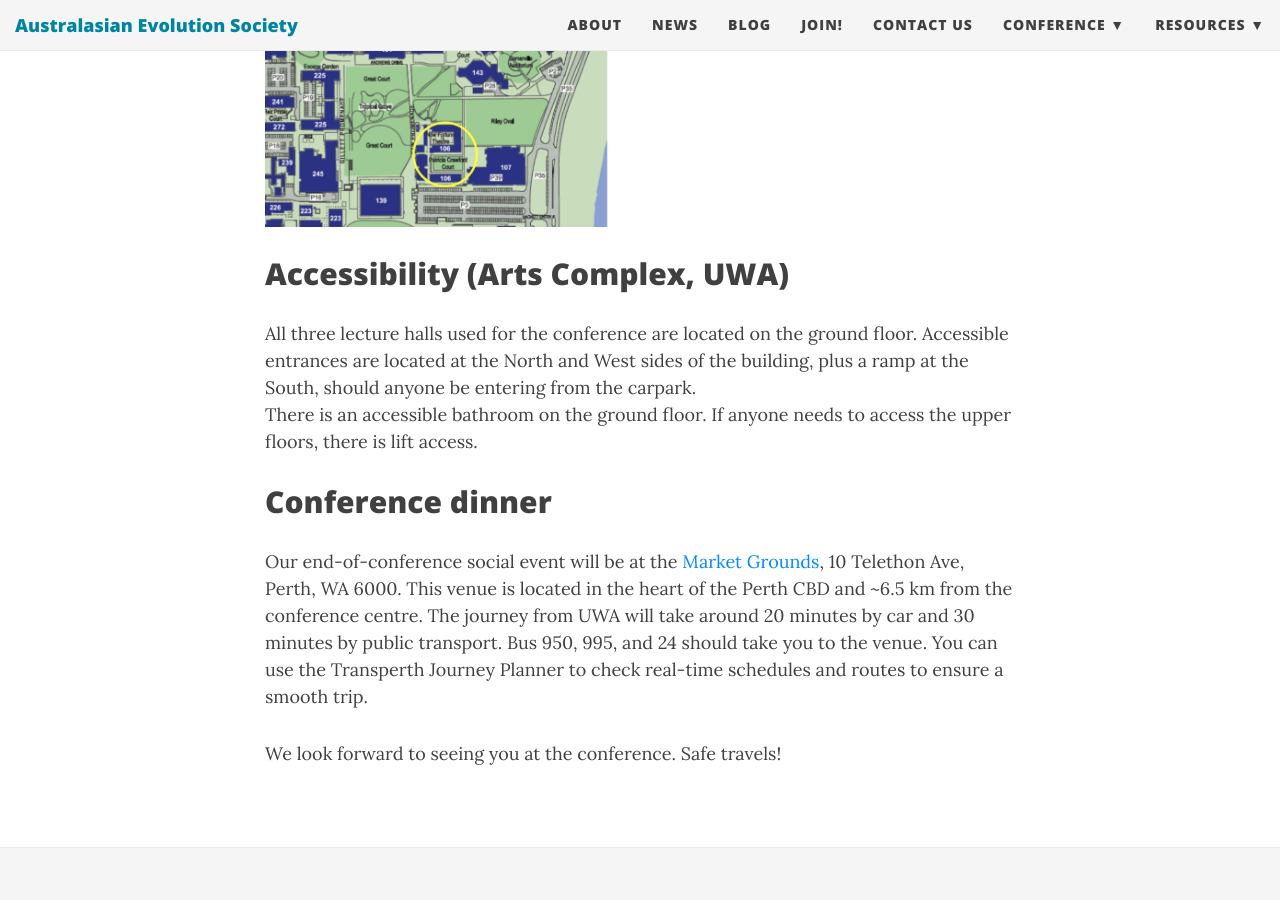
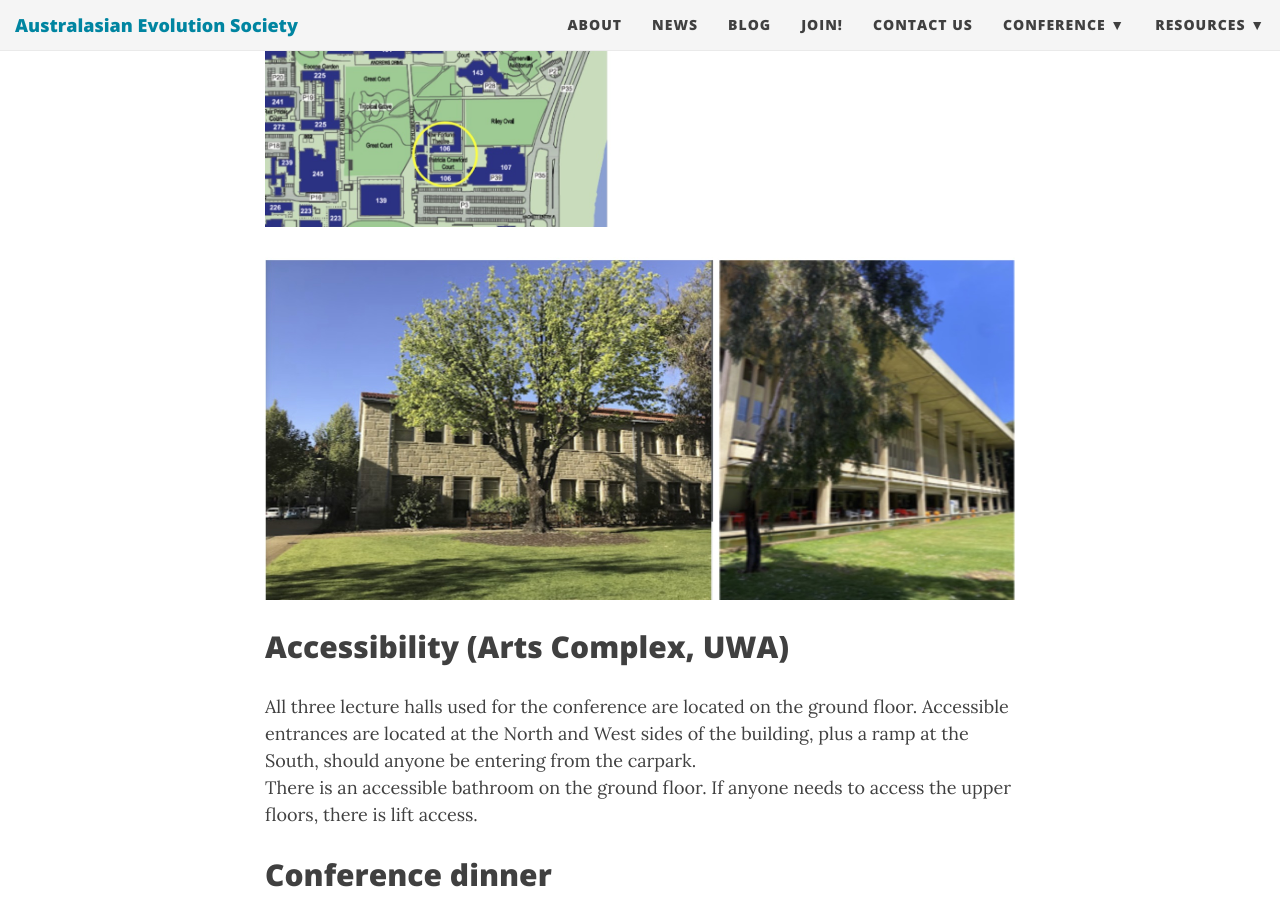
Before and after one commit to ausevo/ausevo.github.io, a Jekyll site: the page built from 2024_Venue.md, in a window 1280 px wide and 900 px high, scrolled down 2465 px. Built offline with Jekyll 4.4.1, drawn with Linux system fonts in a browser that asks for light colours; nearby versions of some CDN libraries.

Commit message:
update images

```diff
--- a/2024_Venue.md
+++ b/2024_Venue.md
@@ -47,6 +47,8 @@
 ![](/img/aes2024/map_venue2024.jpg)
 
 
+![](/img/aes2024/conference_venue.jpg)
+
 ## Accessibility (Arts Complex, UWA)
 
 All three lecture halls used for the conference are located on the ground floor. Accessible entrances are located at the North and West sides of the building, plus a ramp at the South, should anyone be entering from the carpark.
@@ -54,6 +56,9 @@
 
 ## Conference dinner
 
+![](/img/aes2024/marketGround_wa.jpg)
+
+
 Our end-of-conference social event will be at the [Market Grounds](https://marketgrounds.com.au/), 10 Telethon Ave, Perth, WA 6000. This venue is located in the heart of the Perth CBD and ~6.5 km from the conference centre. The journey from UWA will take around 20 minutes by car and 30 minutes by public transport. Bus 950, 995, and 24 should take you to the venue. You can use the Transperth Journey Planner to check real-time schedules and routes to ensure a smooth trip.
 
 We look forward to seeing you at the conference. Safe travels!
```
Also changed, not shown: img/aes2024/conference_venue.jpg (added), img/aes2024/marketGround_wa.jpg (added).
